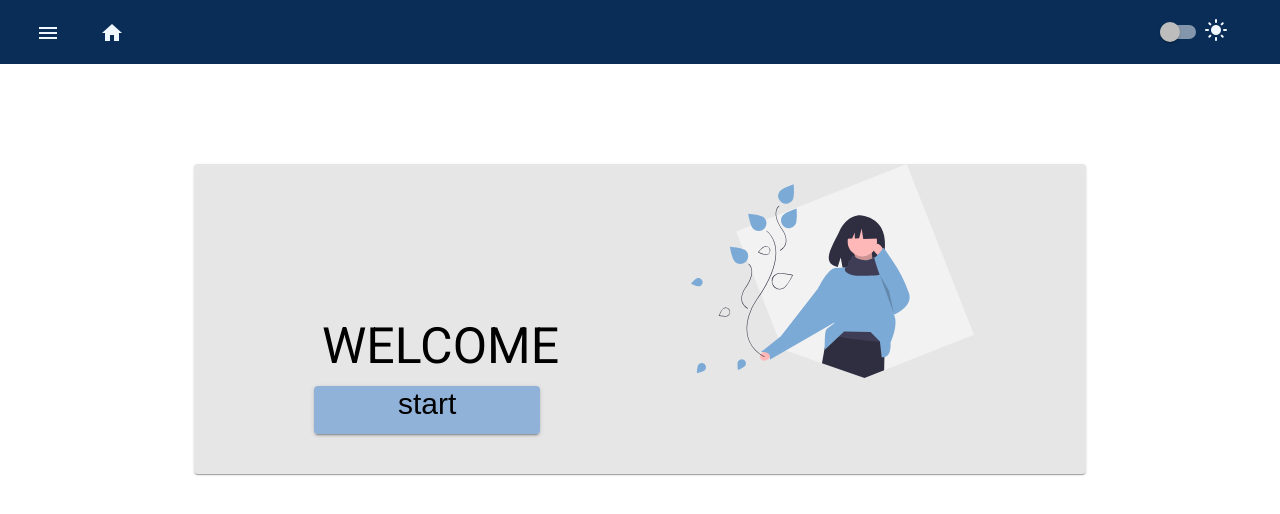
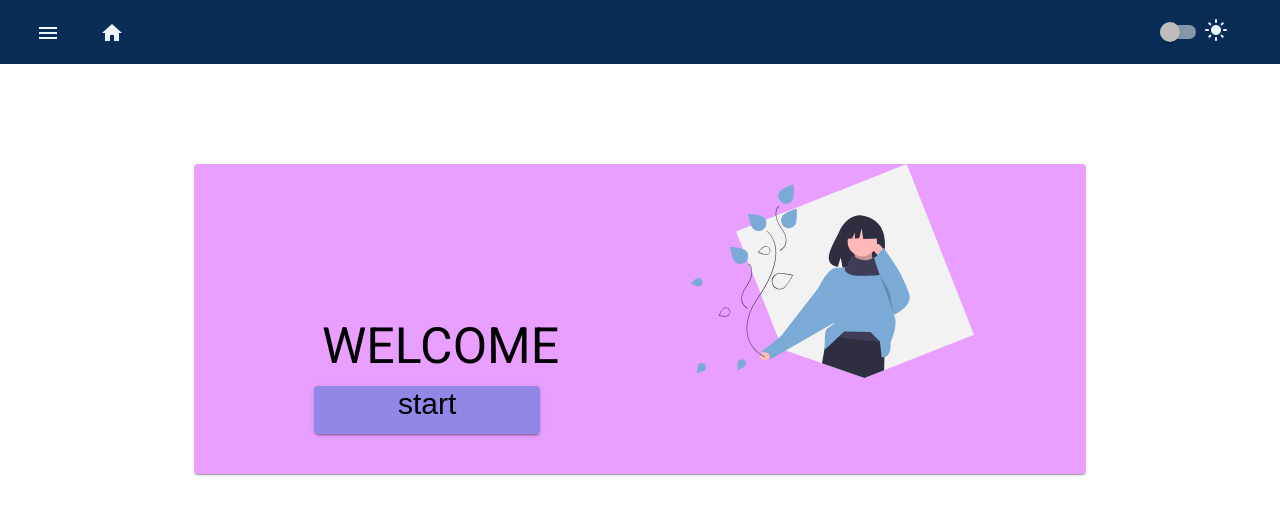
Before and after one commit to Alihkz1/template_with_angular, an Angular app: page /#/menu in a window 1280 px wide. In both pictures the pointer is over the element 640 px from the left and 319 px from the top of the page. Shown: the top 514 px of the page. Built offline with nearby package versions, Linux system fonts and the light colour scheme; a web font is replaced by a local one.

Commit message:
refactor styles

```diff
--- a/src/app/layout/components/container/container.component.scss
+++ b/src/app/layout/components/container/container.component.scss
@@ -26,7 +26,7 @@ button {
 
 .sideNav__list__item {
   width: 100%;
-  background-color: rgb(255, 255, 255);
+  color: rgb(255, 255, 255);
   margin-bottom: 0px;
   border-radius: 0;
   height: 59px;
@@ -38,6 +38,6 @@ mat-icon {
 }
 
 mat-drawer {
-  background-color: rgb(255, 255, 255);
+  background-color: rgb(9, 45, 87);
   width: 200px;
 }
--- a/src/app/menu/components/landing-page/landing-page.component.scss
+++ b/src/app/menu/components/landing-page/landing-page.component.scss
@@ -1,5 +1,9 @@
 .row {
   margin: 100px;
+}
+
+.col-md-12 :hover {
+  background-color: rgb(233, 159, 255);
 }
 
 .col-md-7__content {
@@ -9,10 +13,6 @@
 .col-md-7__progress-bar {
   margin-top: 20px;
   width: 60%;
-}
-
-.col-md-12 :hover {
-  background-color: rgb(230, 230, 230);
 }
 
 .img img {
--- a/src/app/weather/components/search-city/search-city.component.scss
+++ b/src/app/weather/components/search-city/search-city.component.scss
@@ -1,5 +1,9 @@
 .row {
   margin: 100px;
+}
+
+.col-md-12 :hover {
+  background-color: rgb(233, 159, 255);
 }
 
 .col-md-4__content {
@@ -9,10 +13,6 @@
 .col-md-4__progress-bar {
   margin-top: 20px;
   width: 60%;
-}
-
-.col-md-12 :hover {
-  background-color: rgb(230, 230, 230);
 }
 
 .img img {
```
